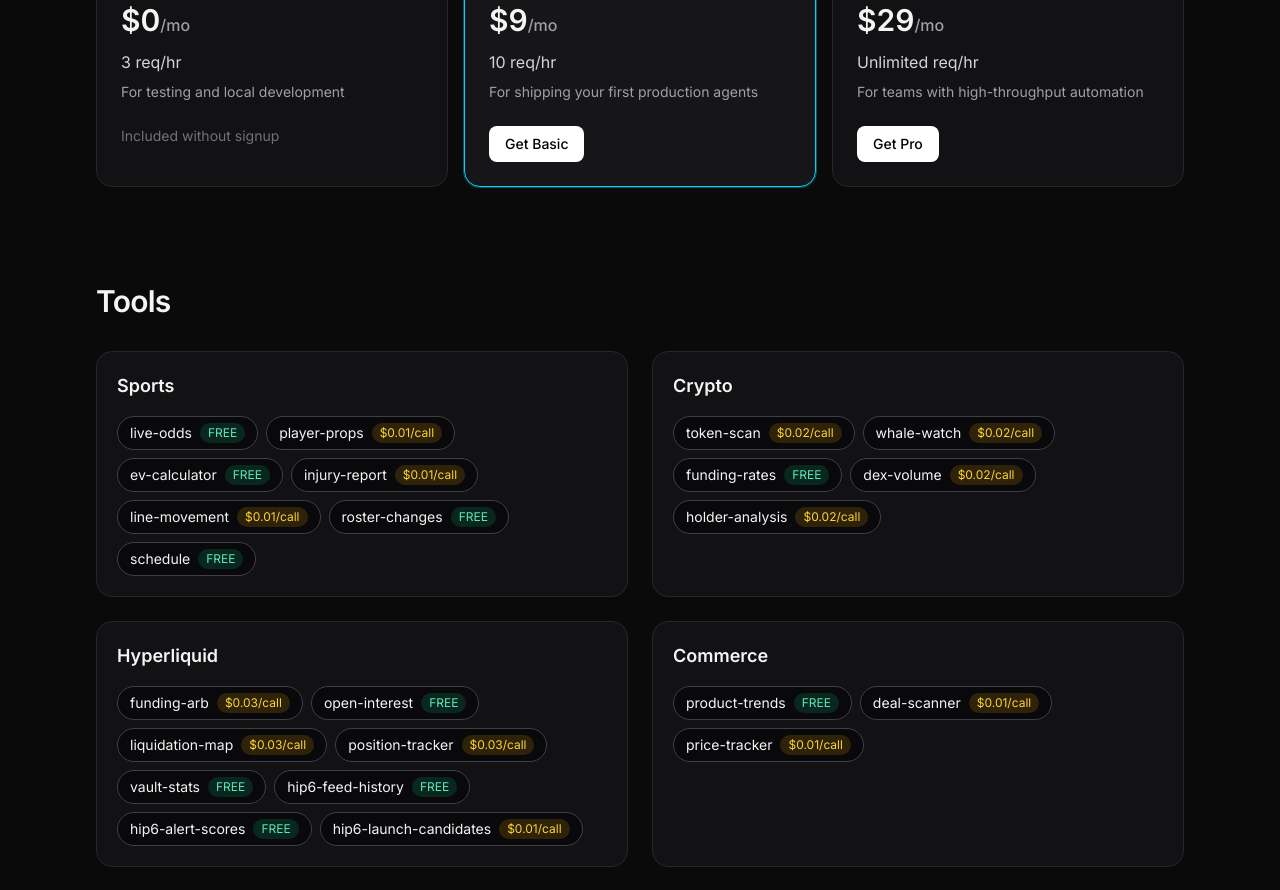
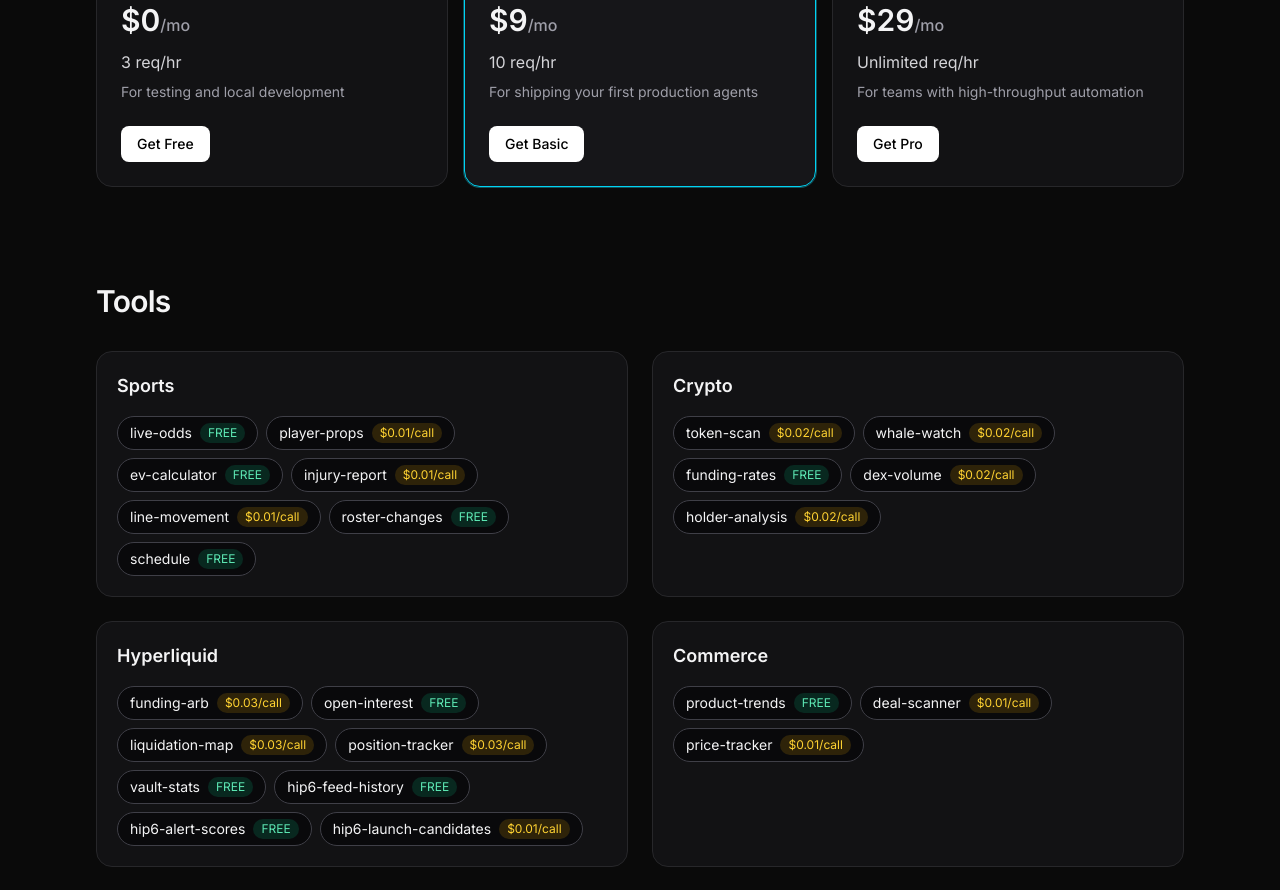
Before and after one commit to Cyberweasel777/botindex-landing, a Next.js app: page / in a window 1280 px wide. Shown: the part 960-1850 px from the top of the page. Built offline with nearby package versions, Linux system fonts and the light colour scheme.

Commit message:
fix: add 'Get Free Key' button to free tier pricing card

```diff
--- a/src/app/page.tsx
+++ b/src/app/page.tsx
@@ -9,7 +9,8 @@ const pricingPlans = [
     cadence: "/mo",
     limit: "3 req/hr",
     description: "For testing and local development",
-    button: null,
+    button:
+      "https://api.botindex.dev/api/botindex/keys/register?plan=free",
     featured: false,
   },
   {
@@ -258,9 +259,14 @@ export default function Home() {
                     Get {plan.name}
                   </a>
                 ) : (
-                  <p className="mt-6 text-sm text-zinc-500">
-                    Included without signup
-                  </p>
+                  <a
+                    className="mt-6 inline-flex rounded-lg border border-zinc-600 bg-zinc-800 px-4 py-2 text-sm font-medium text-zinc-100 transition hover:bg-zinc-700"
+                    href={plan.button}
+                    target="_blank"
+                    rel="noopener noreferrer"
+                  >
+                    Get Free Key
+                  </a>
                 )}
               </article>
             ))}
```
